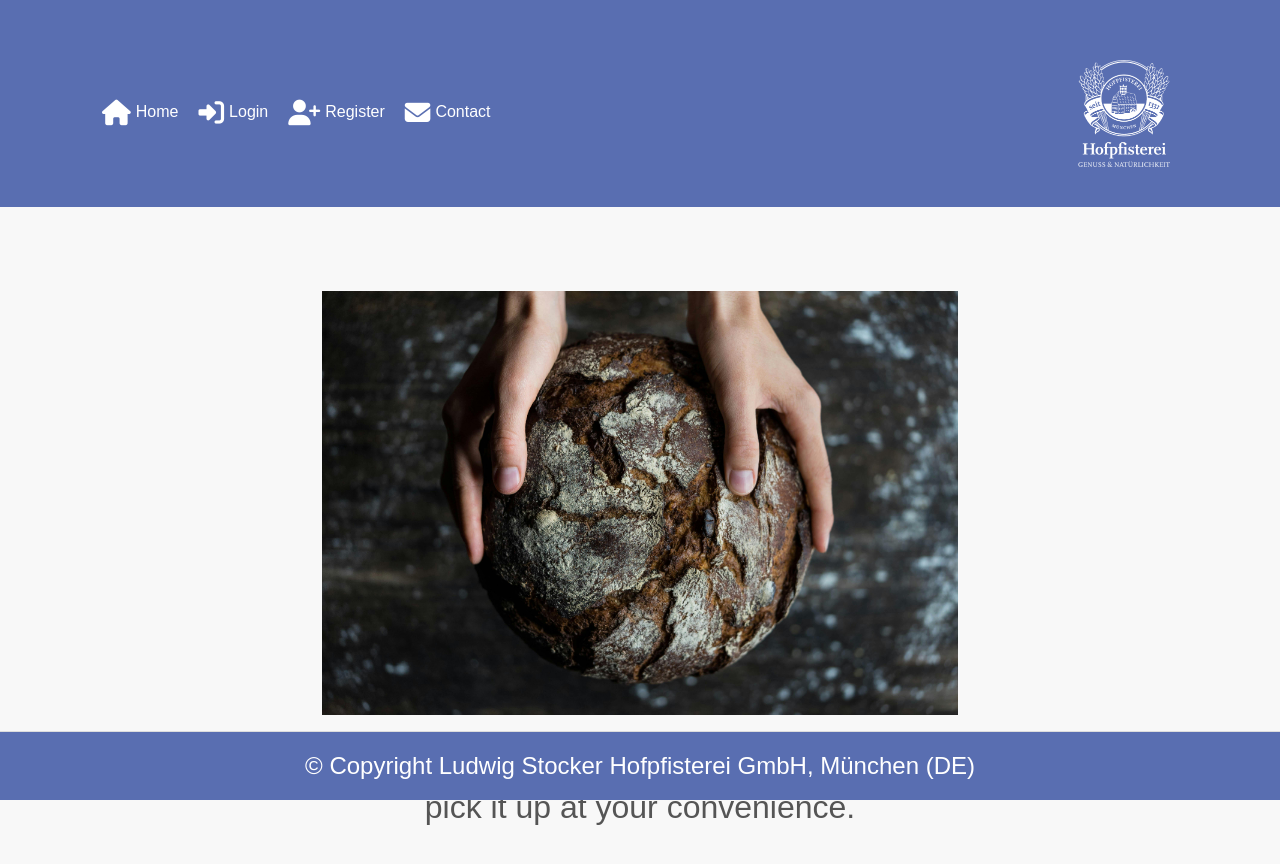
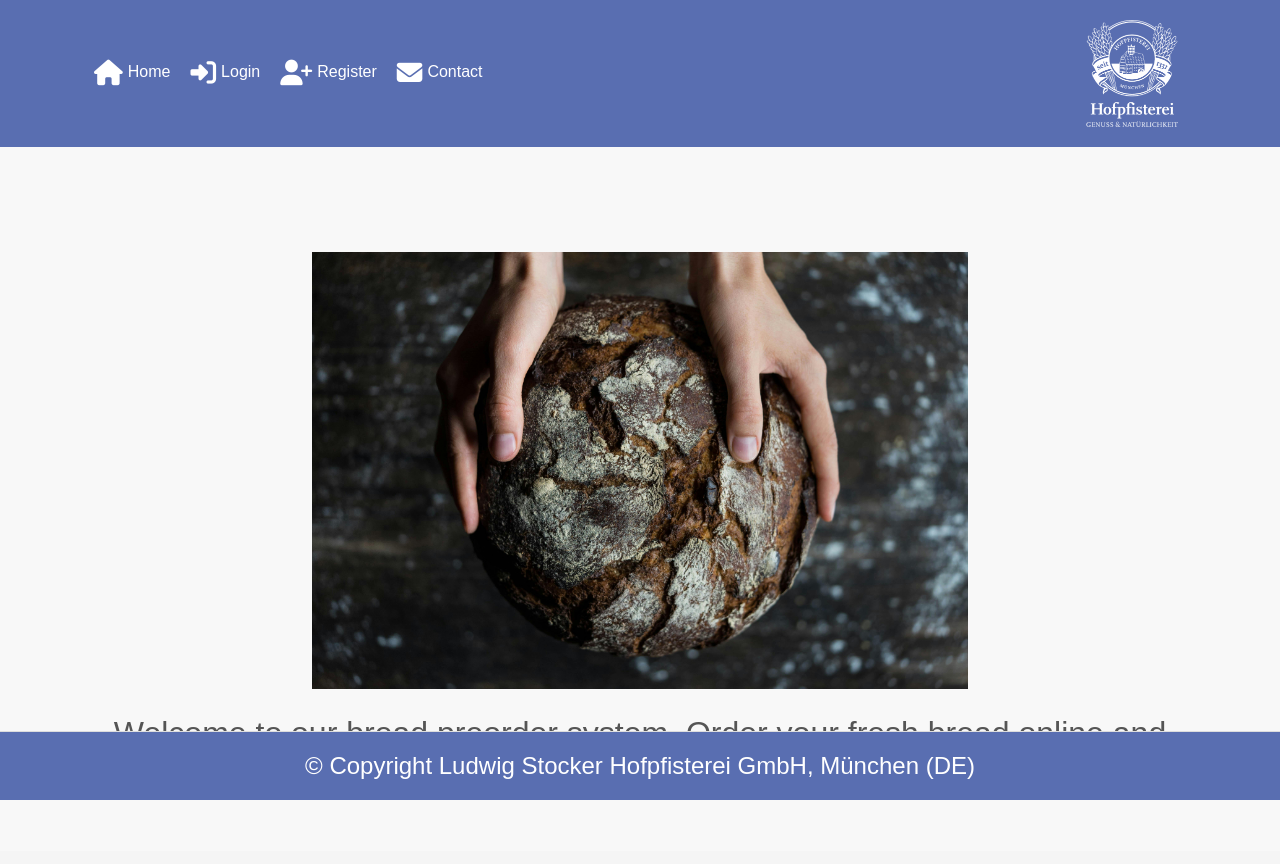
Before and after one commit to diegocardenast/pp5-preorder-system, a React (Create React App) app in the folder bread-preorder-frontend/: page / in a window 1280 px wide. Shown: the top 864 px of the page. Built offline with nearby package versions, Linux system fonts and the light colour scheme; no server answers.

Commit message:
feat: make navbar burger toggle more userFriendly

```diff
--- a/bread-preorder-frontend/src/components/NavBar.js
+++ b/bread-preorder-frontend/src/components/NavBar.js
@@ -8,10 +8,13 @@ import {
   useSetCurrentUser,
 } from "../context/CurrentUserContext";
 import axios from "axios";
+import useClickOutsideToggle from "../hook/useClickOutsideToggle";
 
 const NavBar = () => {
   const currentUser = useCurrentUser();
   const setCurrentUser = useSetCurrentUser();
+
+  const { expanded, setExpanded, ref } = useClickOutsideToggle();
 
   const handleLogOut = async () => {
     try {
@@ -79,9 +82,12 @@ const NavBar = () => {
   );
 
   return (
-    <Navbar className={styles.navbar} expand="lg">
-      <Container>
-        <Navbar.Toggle />
+    <Navbar className={styles.navbar} expand="lg" expanded={expanded} variant="dark">
+      <Container className="container">
+        <Navbar.Toggle
+          ref={ref}
+          onClick={() => setExpanded(!expanded)}
+        />
         <Navbar.Collapse id="basic-navbar-nav">
           <Nav>
             <Nav.Link as={Link} to="/" className={styles.navOptions}>
--- /dev/null
+++ b/bread-preorder-frontend/src/hook/useClickOutsideToggle.js
@@ -0,0 +1,22 @@
+import { useEffect, useRef, useState } from "react";
+
+const useClickOutsideToggle = () => {
+  const [expanded, setExpanded] = useState(false);
+  const ref = useRef(null);
+  useEffect(() => {
+    const handleClickOutside = (event) => {
+      if (ref.current && !ref.current.contains(event.target)) {
+        setExpanded(false);
+      }
+    };
+
+    document.addEventListener("mouseup", handleClickOutside);
+    return () => {
+      document.removeEventListener("mouseup", handleClickOutside);
+    };
+  }, [ref]);
+
+  return { expanded, setExpanded, ref };
+};
+
+export default useClickOutsideToggle;
--- a/bread-preorder-frontend/src/styles/Navbar.module.css
+++ b/bread-preorder-frontend/src/styles/Navbar.module.css
@@ -2,6 +2,11 @@
 .navbar {
   background-color: #596eb1 !important;
   padding: 10px 25px;
+}
+
+.container{
+  padding: auto;
+  margin-top: auto;
 }
 
 .logoBrand {
--- a/bread-preorder-frontend/src/styles/styles.css
+++ b/bread-preorder-frontend/src/styles/styles.css
@@ -6,10 +6,10 @@ body {
     background-color: #f5f5f5;
 }
 
-.container {
+/* .container {
     padding: 20px;
     margin-top: 20px;
-}
+} */
 
 h1, h2, h3, h4, h5, h6 {
     color: #333;
```
